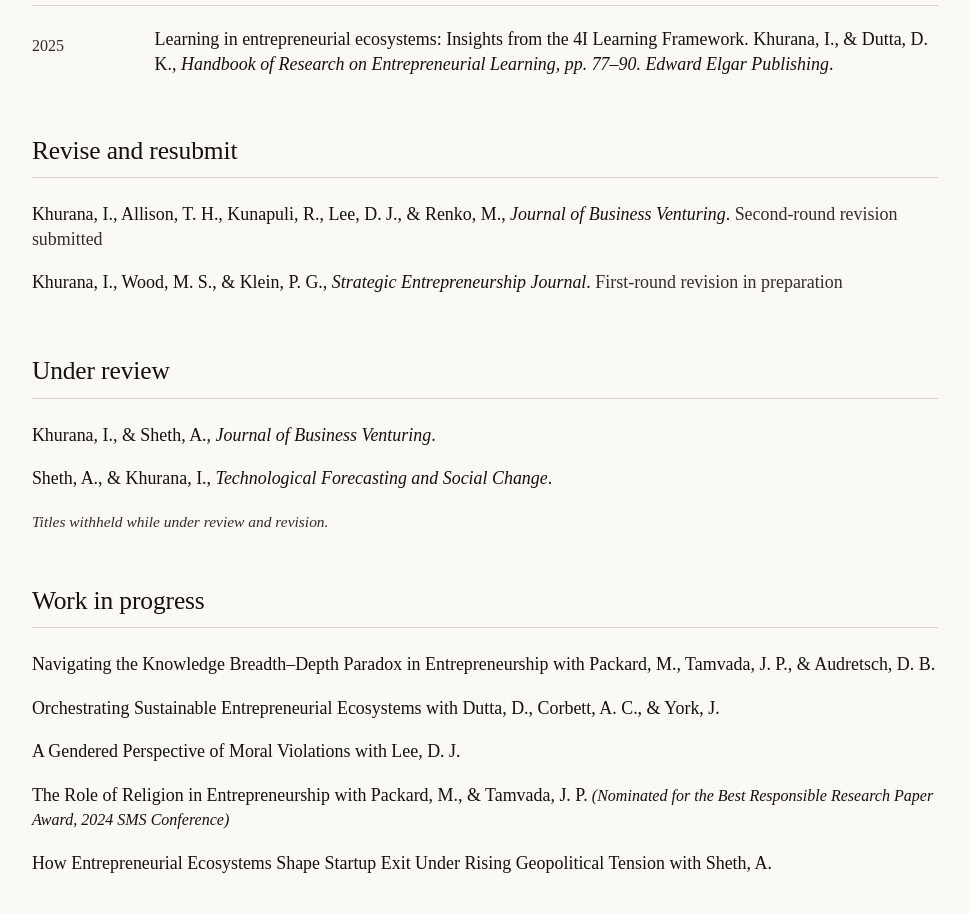
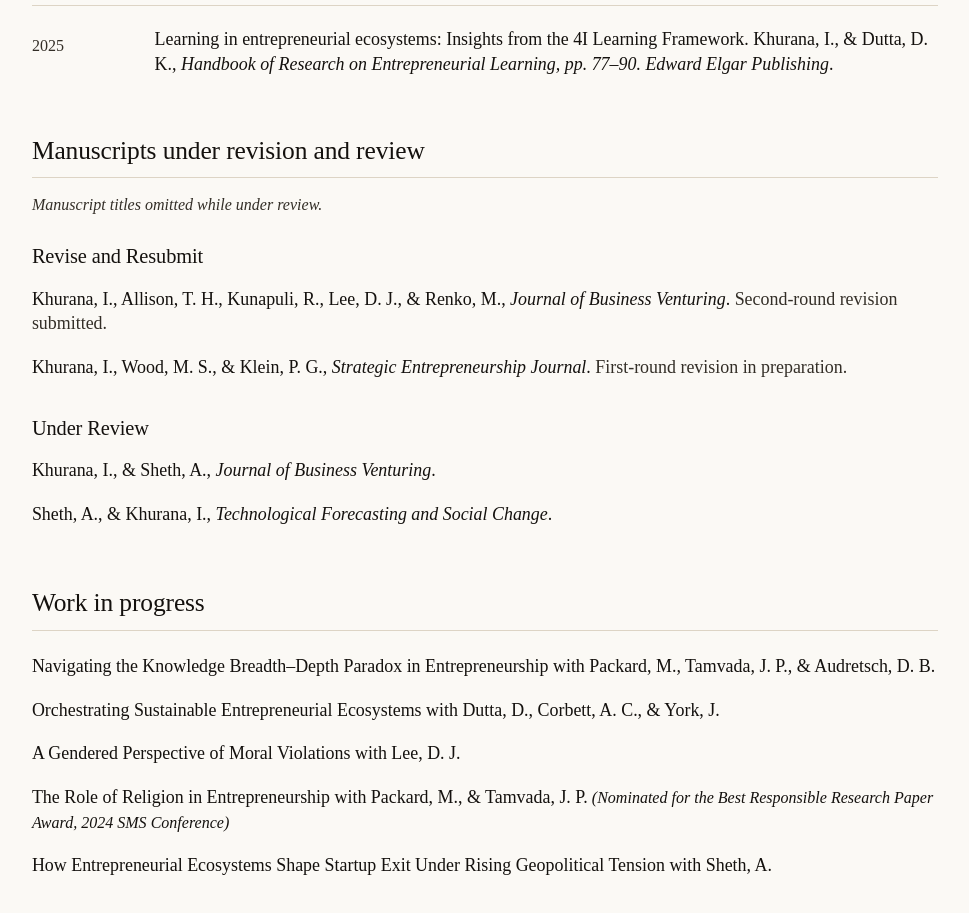
Before and after one commit to Khurana15/Khurana15.github.io, a Next.js app: page /research in a window 1280 px wide. Shown: the part 2160-3073 px from the top of the page, without its empty margins (155-1124 px from the left). Built offline with nearby package versions, Linux system fonts and the light colour scheme.

Commit message:
Add files via upload

```diff
--- a/app/research/page.tsx
+++ b/app/research/page.tsx
@@ -28,10 +28,19 @@
   );
 }
 
+/** Sub-heading inside a section — same typeface, one step down. */
+function SubHeading({ children }: { children: string }) {
+  return (
+    <h3 className="font-display mb-1 mt-5 text-[1.08rem] first:mt-3">
+      {children}
+    </h3>
+  );
+}
+
 export default function Research() {
   return (
     <div className="mx-auto max-w-3xl">
-      <PageTitle lead={researchAreas.join(" \u00b7 ")}>Research</PageTitle>
+      <PageTitle lead={researchAreas.join(" · ")}>Research</PageTitle>
 
       <p className="mb-10 text-ink-soft">{researchStatement}</p>
 
@@ -55,20 +64,26 @@
         </ul>
       </Section>
 
-      <Section title="Revise and resubmit">
+      {/* Revise-and-resubmit and under-review manuscripts sit in one block,
+          under one heading, with the note about titles stated once at the top. */}
+      <Section title="Manuscripts under revision and review">
+        <p className="text-[0.85rem] italic text-ink-faint">
+          Manuscript titles omitted while under review.
+        </p>
+
+        <SubHeading>Revise and Resubmit</SubHeading>
         <ul>
           {reviseAndResubmit.map((m) => (
             <li key={m.authors + m.venue} className="py-2">
               <p className="font-cite text-[0.95rem] leading-snug">
                 {m.authors}, <span className="italic">{m.venue}</span>.{" "}
-                <span className="text-ink-faint">{m.status}</span>
+                <span className="text-ink-faint">{m.status}.</span>
               </p>
             </li>
           ))}
         </ul>
-      </Section>
 
-      <Section title="Under review">
+        <SubHeading>Under Review</SubHeading>
         <ul>
           {underReview.map((m) => (
             <li key={m.authors + m.venue} className="py-2">
@@ -78,9 +93,6 @@
             </li>
           ))}
         </ul>
-        <p className="mt-2 text-[0.82rem] italic text-ink-faint">
-          Titles withheld while under review and revision.
-        </p>
       </Section>
 
       <Section title="Work in progress">
```
